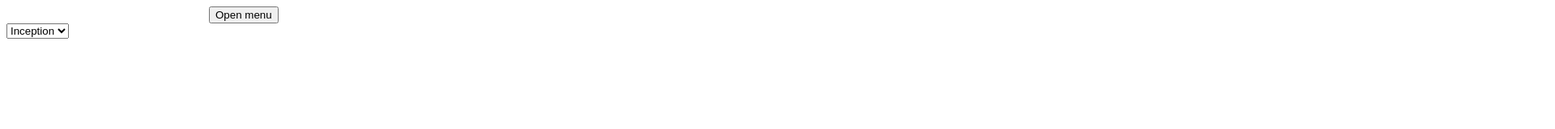
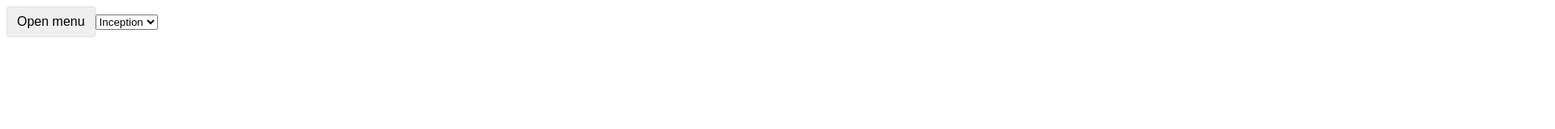
Before and after one commit to ankit-m/react-16-dropdown, a React app: page / in a window 1280 px wide. Shown: the top 160 px of the page at 81% size, 1920 px wide, since content can reach past the window. Built offline with nearby package versions, Linux system fonts and the light colour scheme.

Commit message:
ui updates for dropdown

```diff
--- a/src/Dropdown.js
+++ b/src/Dropdown.js
@@ -5,7 +5,10 @@ import { getAbsoluteBoundingRect, optimizedResize } from './utils';
 
 function TriggerRenderer(props) {
   return (
-    <button disabled={props.disabled}>
+    <button
+      className='trigger-renderer'
+      disabled={props.disabled}
+    >
       {props.label}
     </button>
   );
--- a/src/Menu.js
+++ b/src/Menu.js
@@ -113,6 +113,7 @@ export default class MenuPortal extends Component {
             key={option.value}
             label={option.label}
             renderer={this.props.optionRenderer}
+            value={option.value}
             onClick={() => { this.props.onClick(option.value); }}
           />
         ))}
--- a/src/Option.js
+++ b/src/Option.js
@@ -39,6 +39,7 @@ export default class Option extends PureComponent {
         <Renderer
           className={classes}
           label={this.props.label}
+          value={this.props.value}
         />
       </div>
     );
--- a/src/main.css
+++ b/src/main.css
@@ -1,11 +1,19 @@
-body {
-  height: 1000px;
-  width: 2000px;
+.react-16-dropdown,
+.trigger {
+  display: inline-block;
 }
 
-.trigger {
-  margin-left: 250px;
-  display: inline-block;
+.trigger-renderer {
+  border-radius: 3px;
+  line-height: 1.5;
+  padding: .375rem .75rem;
+  cursor: pointer;
+  font-size: 1rem;
+  border: 1px solid #dcdcdc;
+}
+
+.trigger-renderer:hover {
+  background: #f0f0f0;
 }
 
 .menu {
@@ -16,6 +24,7 @@ body {
   margin-top: 8px;
   min-width: 300px;
   max-width: 420px;
+  box-shadow : 0 0 10px -5px #000000;
 }
 
 .menu:focus {
@@ -23,7 +32,7 @@ body {
 }
 
 .option {
-  height: 24px;
+  min-height: 24px;
   padding: 8px 16px;
 }
 
```
